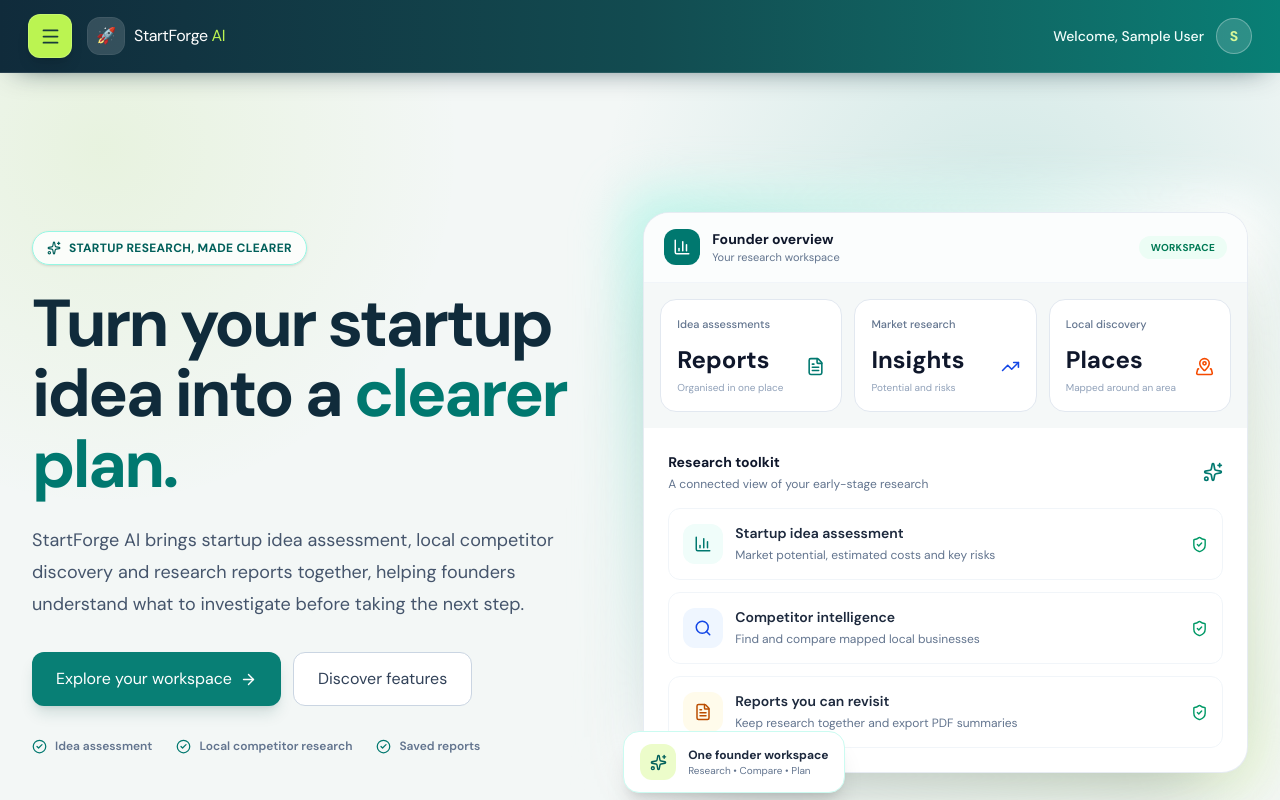
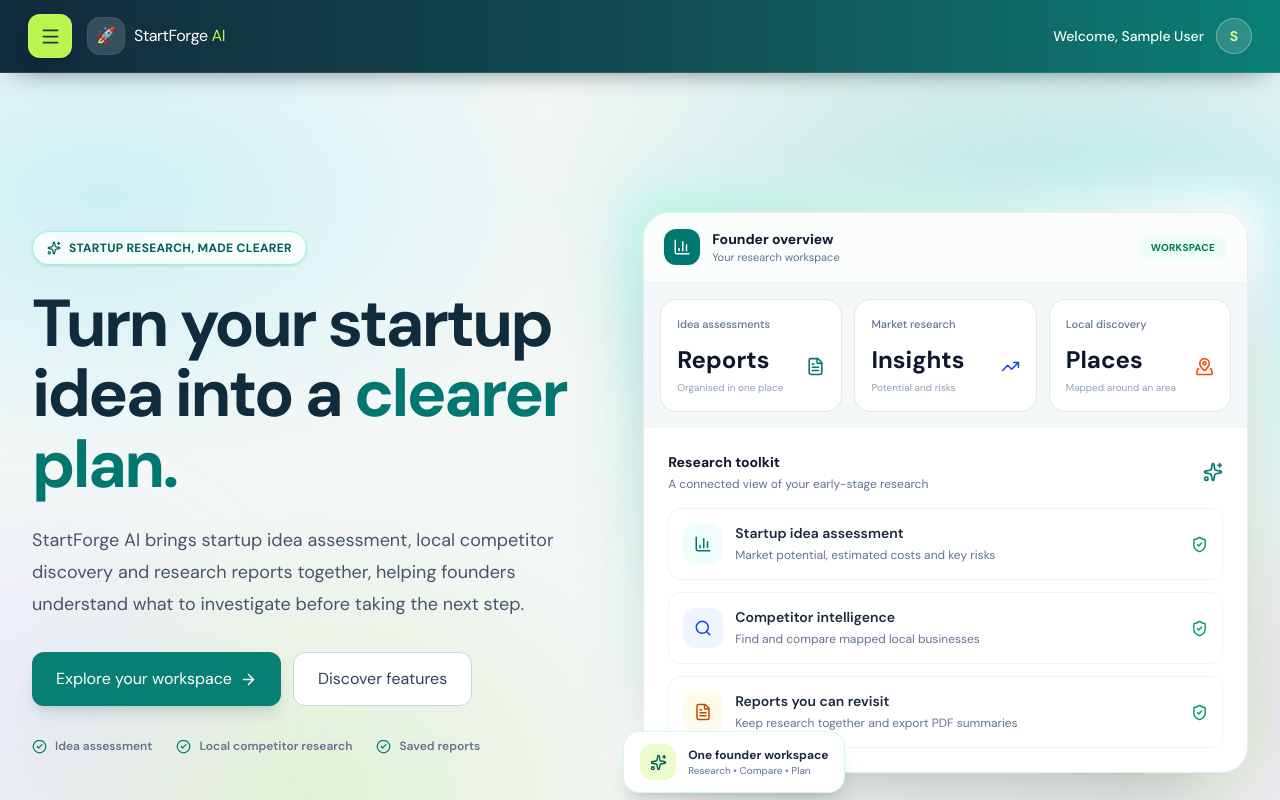
Before and after one commit to bhavith07/StartForgeAI, a React (Vite) app in the folder frontend/: page /home in a window 1280 px wide. Shown: the top 800 px of the page. Built offline with nearby package versions, Linux system fonts and the light colour scheme; no server answers; sample sign-in values are in the browser's storage.

Commit message:
Add vibrant ambient glow colors to home hero

```diff
--- a/frontend/src/components/Hero.jsx
+++ b/frontend/src/components/Hero.jsx
@@ -11,7 +11,9 @@ export default function Hero() {
 
   return (
     <section className="relative isolate overflow-hidden bg-[#f3f7f6] px-5 pb-20 pt-32 sm:px-8 sm:pb-24 sm:pt-36">
-      <div className="pointer-events-none absolute inset-0 -z-10 bg-[radial-gradient(circle_at_78%_20%,rgba(13,148,136,0.15),transparent_34%),radial-gradient(circle_at_8%_10%,rgba(132,204,22,0.10),transparent_26%)]" />
+      <div className="pointer-events-none absolute inset-0 -z-10 bg-[radial-gradient(ellipse_at_78%_18%,rgba(20,184,166,0.24),transparent_34%),radial-gradient(ellipse_at_8%_16%,rgba(34,211,238,0.18),transparent_28%),radial-gradient(ellipse_at_92%_78%,rgba(168,85,247,0.16),transparent_30%),radial-gradient(ellipse_at_24%_90%,rgba(132,204,22,0.14),transparent_28%)]" />
+      <div className="pointer-events-none absolute -right-28 top-20 -z-10 h-96 w-96 rounded-full bg-cyan-300/20 blur-3xl" />
+      <div className="pointer-events-none absolute -left-28 bottom-0 -z-10 h-80 w-80 rounded-full bg-violet-300/15 blur-3xl" />
       <div className="mx-auto grid max-w-[1320px] items-center gap-14 lg:grid-cols-[0.95fr_1.05fr] lg:gap-16">
         <div className="max-w-2xl">
           <div className="mb-6 inline-flex items-center gap-2 rounded-full border border-teal-200 bg-white/80 px-3.5 py-2 text-xs font-bold tracking-wide text-teal-800 shadow-sm">
```
